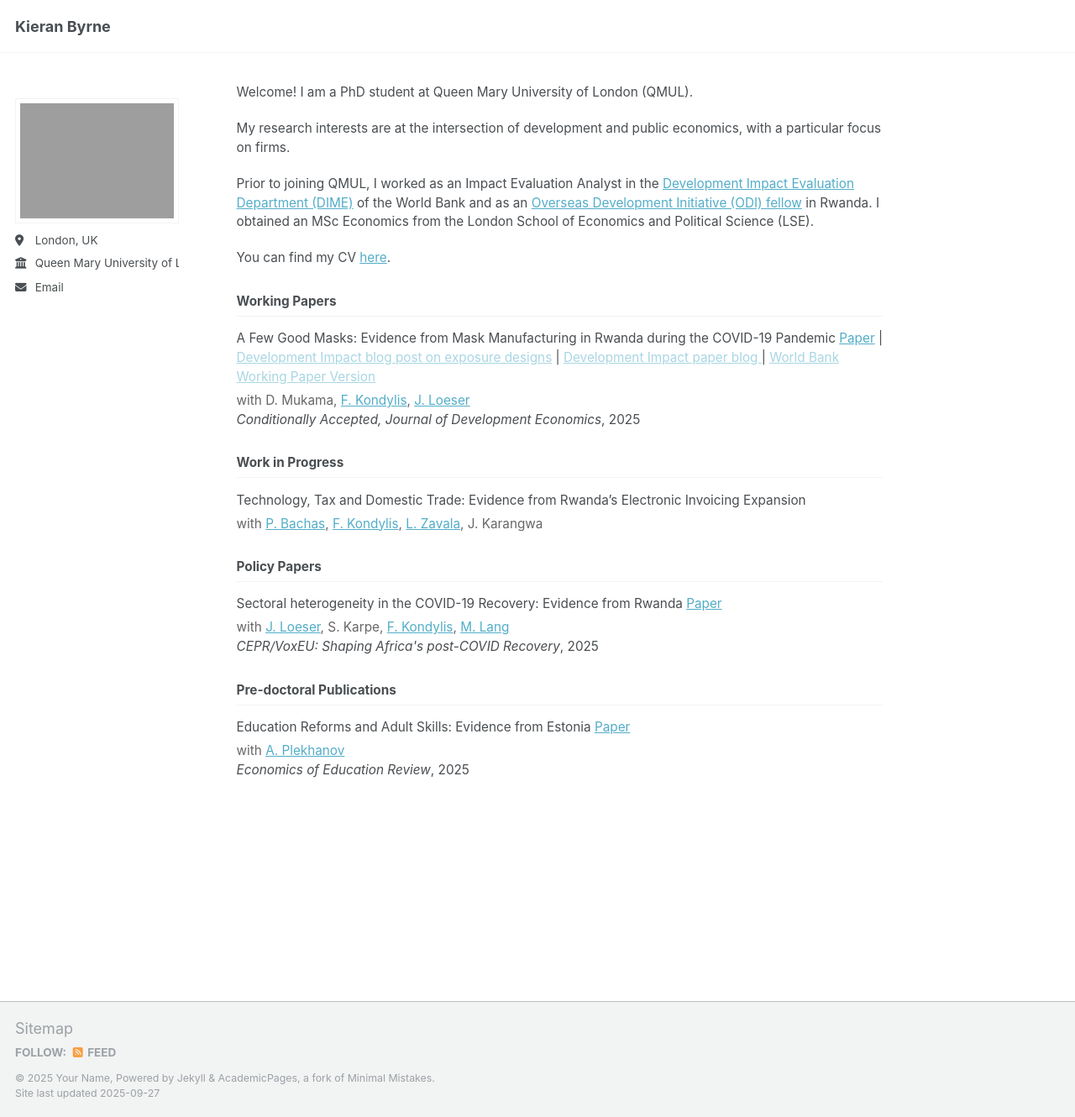
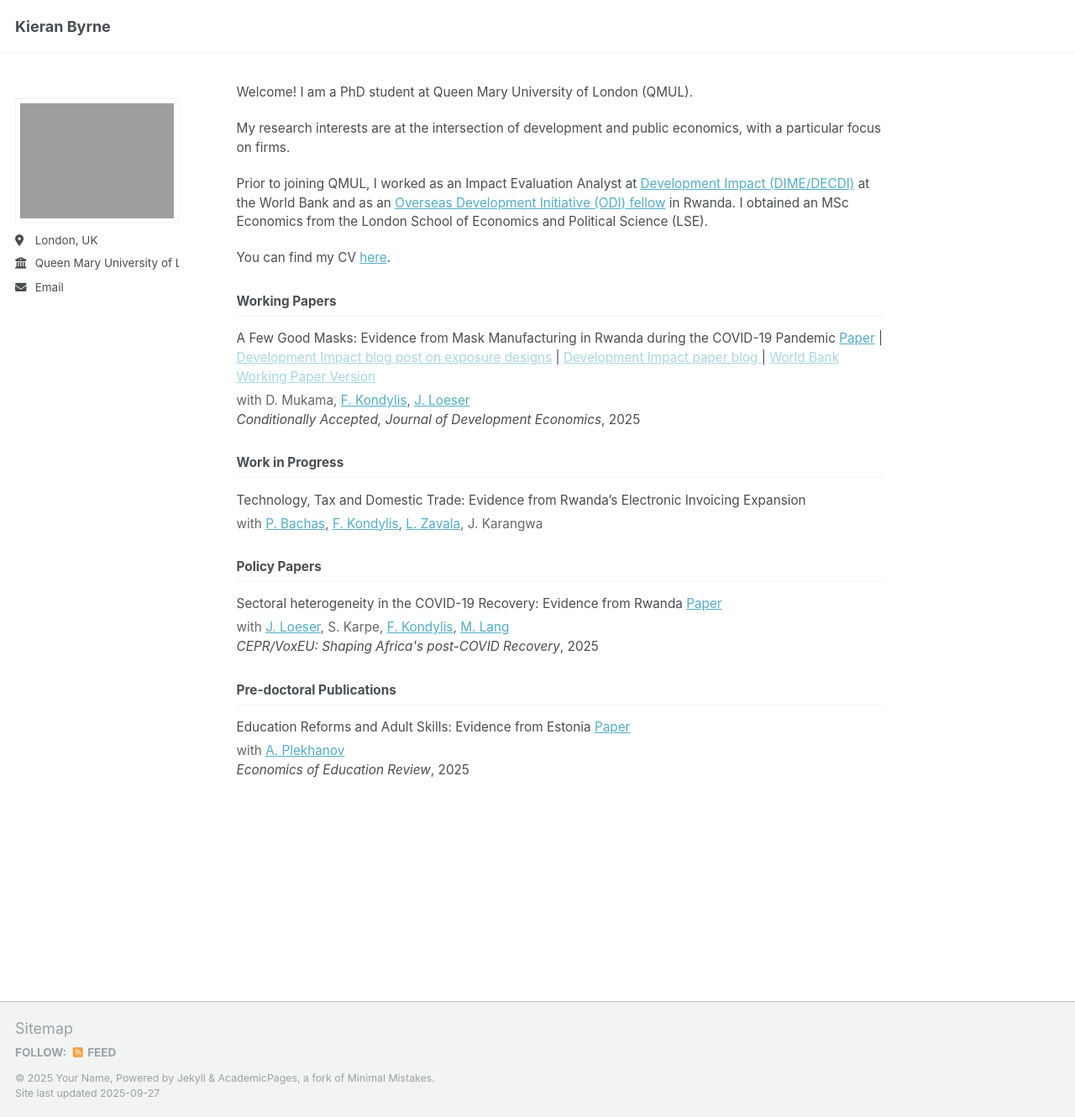
Before and after one commit to kbyrne-econ/kbyrne-econ.github.io, a Jekyll site: the page built from _pages/about.md, in a window 1280 px wide and 1330 px high. Shown: the whole window at 84% size. Built offline with Jekyll 4.4.1, drawn with Linux system fonts in a browser that asks for light colours; a script that is not in the unit is left out.

Commit message:
Update CV details for clarity and consistency

```diff
--- a/_pages/about.md
+++ b/_pages/about.md
@@ -11,7 +11,7 @@ redirect_from:
 
 <p style="font-size: 0.85em;">My research interests are at the intersection of development and public economics, with a particular focus on firms.</p>
 
-<p style="font-size: 0.85em;">Prior to joining QMUL, I worked as an Impact Evaluation Analyst in the <a href="https://www.worldbank.org/en/about/unit/unit-dec/impactevaluation">Development Impact Evaluation Department (DIME)</a> of the World Bank and as an <a href="https://odi.org/en/fellowship-scheme/">Overseas Development Initiative (ODI) fellow</a> in Rwanda. I obtained an MSc Economics from the London School of Economics and Political Science (LSE).</p>
+<p style="font-size: 0.85em;">Prior to joining QMUL, I worked as an Impact Evaluation Analyst at <a href="https://www.worldbank.org/en/about/unit/unit-dec/impactevaluation">Development Impact (DIME/DECDI)</a> at the World Bank and as an <a href="https://odi.org/en/fellowship-scheme/">Overseas Development Initiative (ODI) fellow</a> in Rwanda. I obtained an MSc Economics from the London School of Economics and Political Science (LSE).</p>
 
 <!-- include link to CV here -->
 <p style="font-size: 0.85em;">You can find my CV <a href="http://kbyrne-econ.github.io/files/cv-kieran-byrne.pdf">here</a>.</p>
```
Also changed, not shown: 5 other files.
